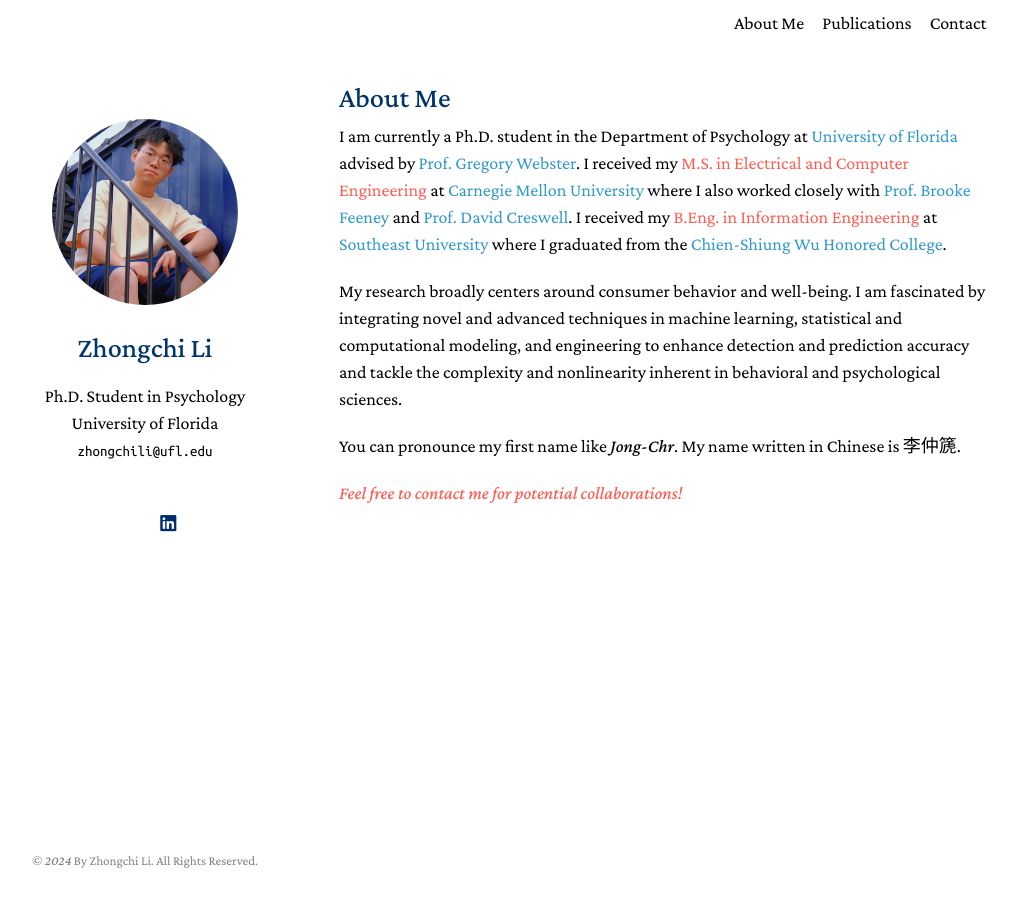
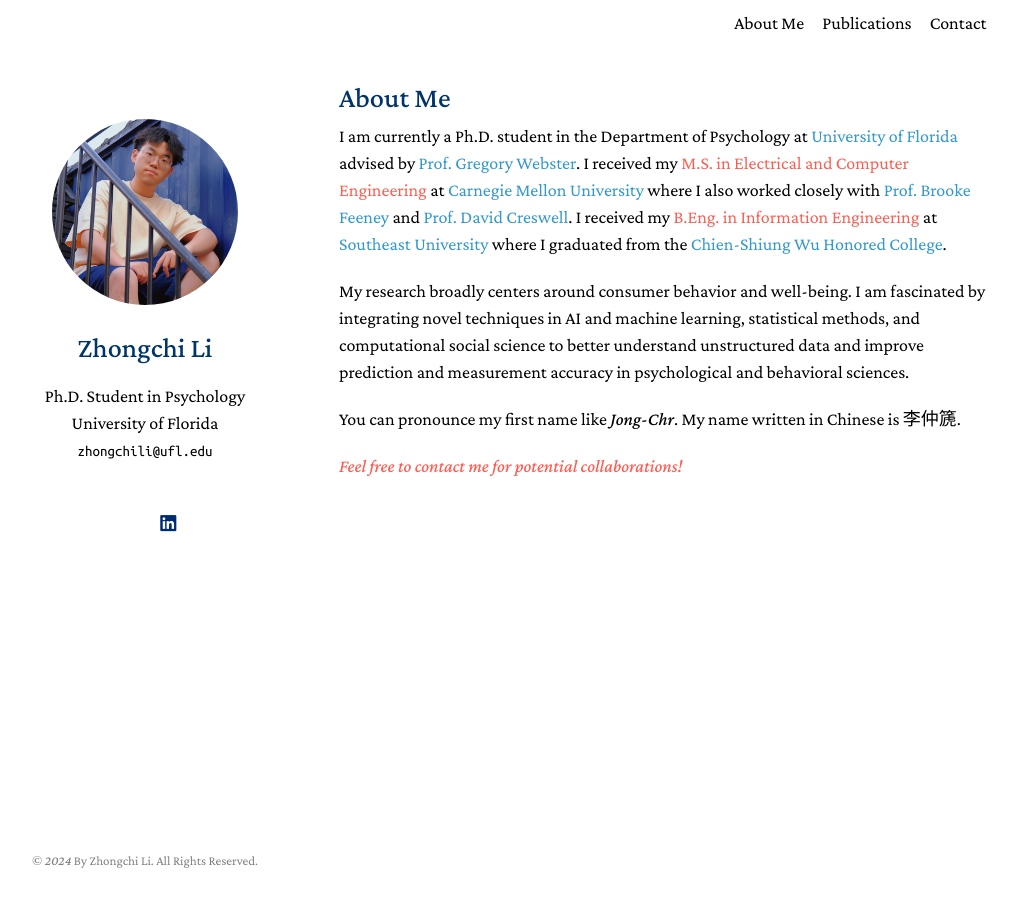
Before and after one commit to zhongchili52/zhongchili52.github.io, a Jekyll site: the page built from index.md, in a window 1280 px wide. Shown: the whole page, without its empty margins (131-1149 px from the left). Built offline with Jekyll 4.4.1, drawn with Linux system fonts in a browser that asks for light colours; a style sheet for code colours, icons or effects is not loaded.

Commit message:
Update index.md

```diff
--- a/index.md
+++ b/index.md
@@ -9,7 +9,7 @@ permalink: /
 
 I am currently a Ph.D. student in the Department of Psychology at [University of Florida](https://psych.ufl.edu/social-psychology/people/) advised by [Prof. Gregory Webster](https://www.gdwebster.com/). I received my <font color="#fd5e53">M.S. in Electrical and Computer Engineering</font> at [Carnegie Mellon University](https://www.ece.cmu.edu/) where I also worked closely with [Prof. Brooke Feeney](https://www.cmu.edu/dietrich/psychology/relationships-lab/brooke-feeney-associate-professor.html) and [Prof. David Creswell](https://www.healthandhumanperformancelab.com/people). I received my <font color="#fd5e53">B.Eng. in Information Engineering</font> at [Southeast University](https://www.seu.edu.cn/english/) where I graduated from the [Chien-Shiung Wu Honored College](https://wjx.seu.edu.cn/wjxen/).
 
-My research broadly centers around consumer behavior and well-being. I am fascinated by integrating novel and advanced techniques in machine learning, statistical and computational modeling, and engineering to enhance detection and prediction accuracy and tackle the complexity and nonlinearity inherent in behavioral and psychological sciences.
+My research broadly centers around consumer behavior and well-being. I am fascinated by integrating novel techniques in AI and machine learning, statistical methods, and computational social science to better understand unstructured data and improve prediction and measurement accuracy in psychological and behavioral sciences.
 
 You can pronounce my first name like <em>Jong-Chr</em>. My name written in Chinese is 李仲篪.
 
```
